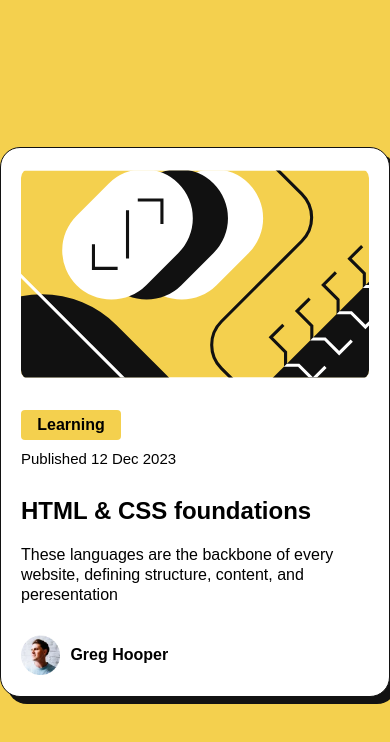
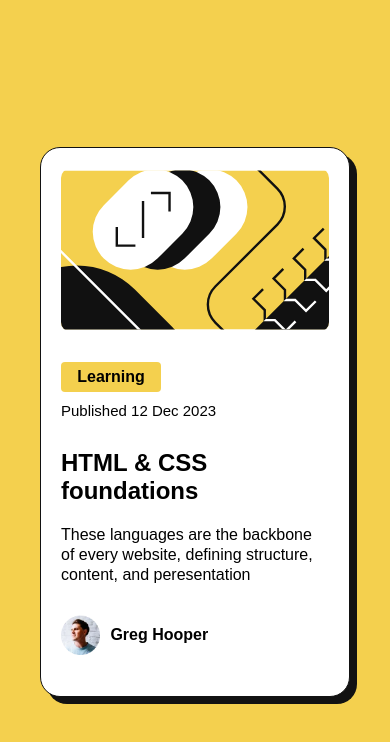
Before and after one commit to OcttaDev/blog-preview-card-main, a plain HTML site: page index.html in a window 390 px wide. Drawn offline with Linux system fonts and the light colour scheme.

Commit message:
add responsivness

```diff
--- a/styles.css
+++ b/styles.css
@@ -34,6 +34,16 @@ main{
     height: 100%;
     width: 100%;
 }
+@media screen and (max-width: 750px) {
+    main{
+        display: flex;
+        justify-content: center;
+        align-items: center;
+        height: 100%;
+        width: 100%;
+        padding: 40px;
+    }
+}
 .container{
     display: flex;
     flex-direction: column;
@@ -47,6 +57,9 @@ main{
     border-radius: 20px;
     box-shadow: 7px 7px 0px var(--black);
 }
+
+
+
 .container .image-container{
     width: 100%;
 }
```
